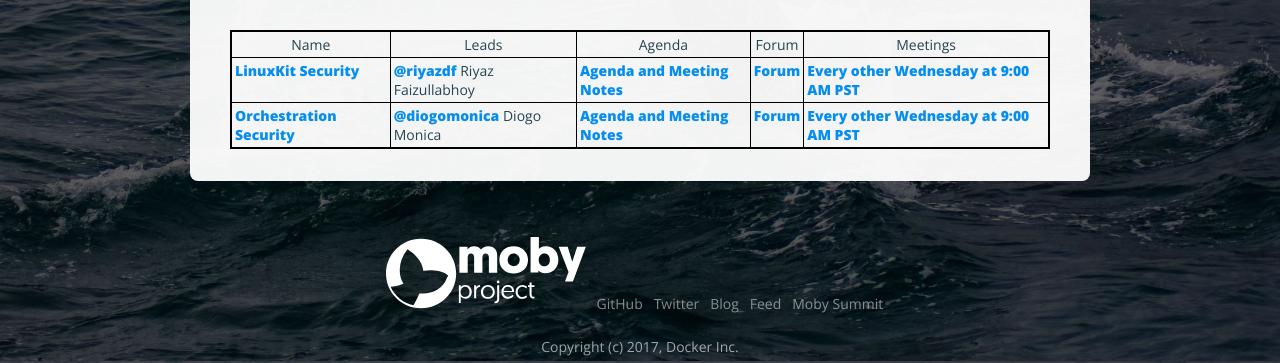
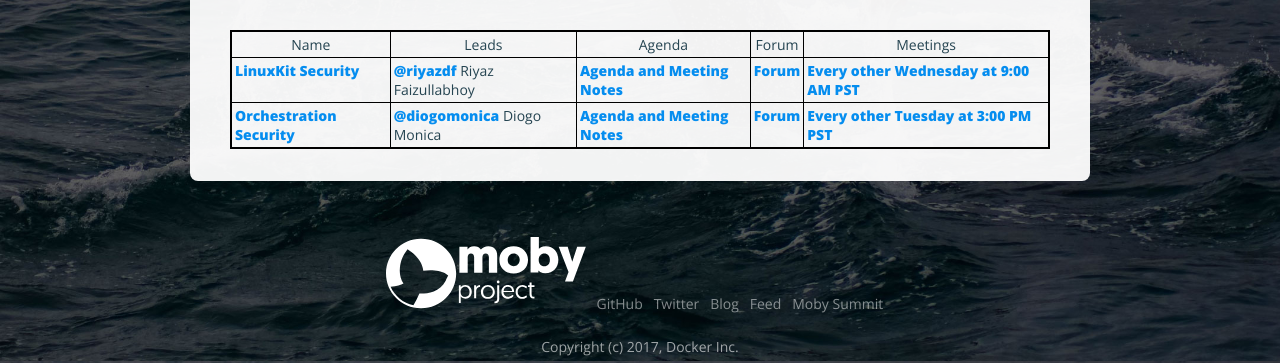
Before and after one commit to moby/mobywebsite, a Jekyll site: the page built from docs/sigs.md, in a window 1280 px wide. Shown: the part 539-902 px from the top of the page. Built offline with Jekyll 4.4.1, drawn with Linux system fonts in a browser that asks for light colours.

```diff
--- a/docs/sigs.md
+++ b/docs/sigs.md
@@ -11,4 +11,4 @@
 | Name | Leads | Agenda | Forum | Meetings |
 |------|-------|--------|-------|----------|
 | [LinuxKit Security](https://github.com/linuxkit/linuxkit/tree/master/sigs/security) | [@riyazdf](https://github.com/riyazdf) Riyaz Faizullabhoy | [Agenda and Meeting Notes](https://github.com/linuxkit/linuxkit/tree/master/reports/sig-security) | [Forum](https://forums.mobyproject.org/c/sig/linuxkit-security) | [Every other Wednesday at 9:00 AM PST](https://docker.zoom.us/j/779801882) |
-| [Orchestration Security](https://github.com/docker/swarmkit/tree/master/sigs/orchestration-security) | [@diogomonica](https://github.com/diogomonica) Diogo Monica | [Agenda and Meeting Notes](https://docs.google.com/document/d/1co6Jv9Mq8jeToK-sYNNXwUQiPWcDCvlNJ5bozAOfriE/edit) | [Forum](https://forums.mobyproject.org/c/sig/orchestration-security) | [Every other Wednesday at 9:00 AM PST](https://docker.zoom.us/j/417366441) |
+| [Orchestration Security](https://github.com/docker/swarmkit/tree/master/sigs/orchestration-security) | [@diogomonica](https://github.com/diogomonica) Diogo Monica | [Agenda and Meeting Notes](https://docs.google.com/document/d/1co6Jv9Mq8jeToK-sYNNXwUQiPWcDCvlNJ5bozAOfriE/edit) | [Forum](https://forums.mobyproject.org/c/sig/orchestration-security) | [Every other Tuesday at 3:00 PM PST](https://docker.zoom.us/j/417366441) |
```
